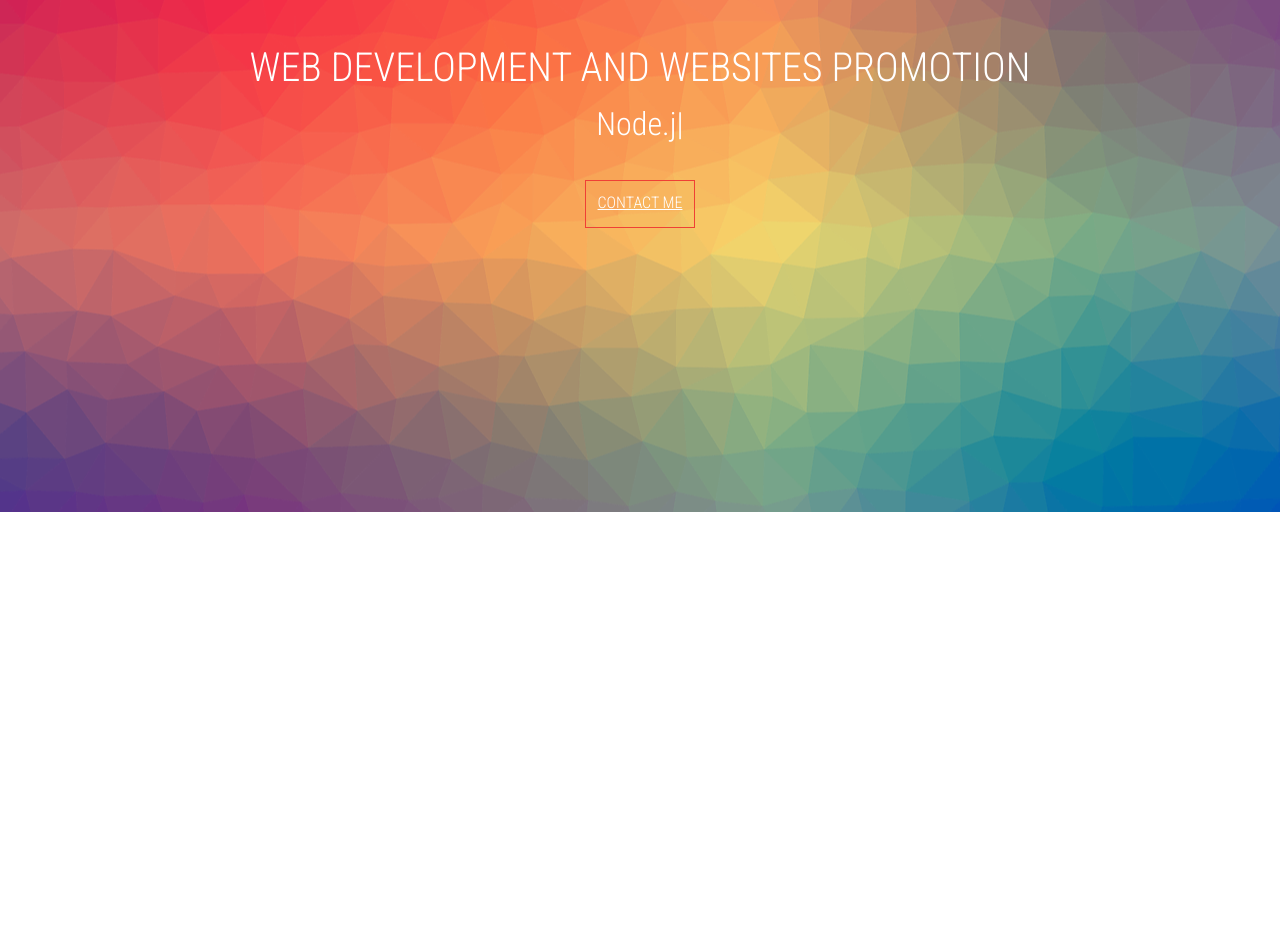
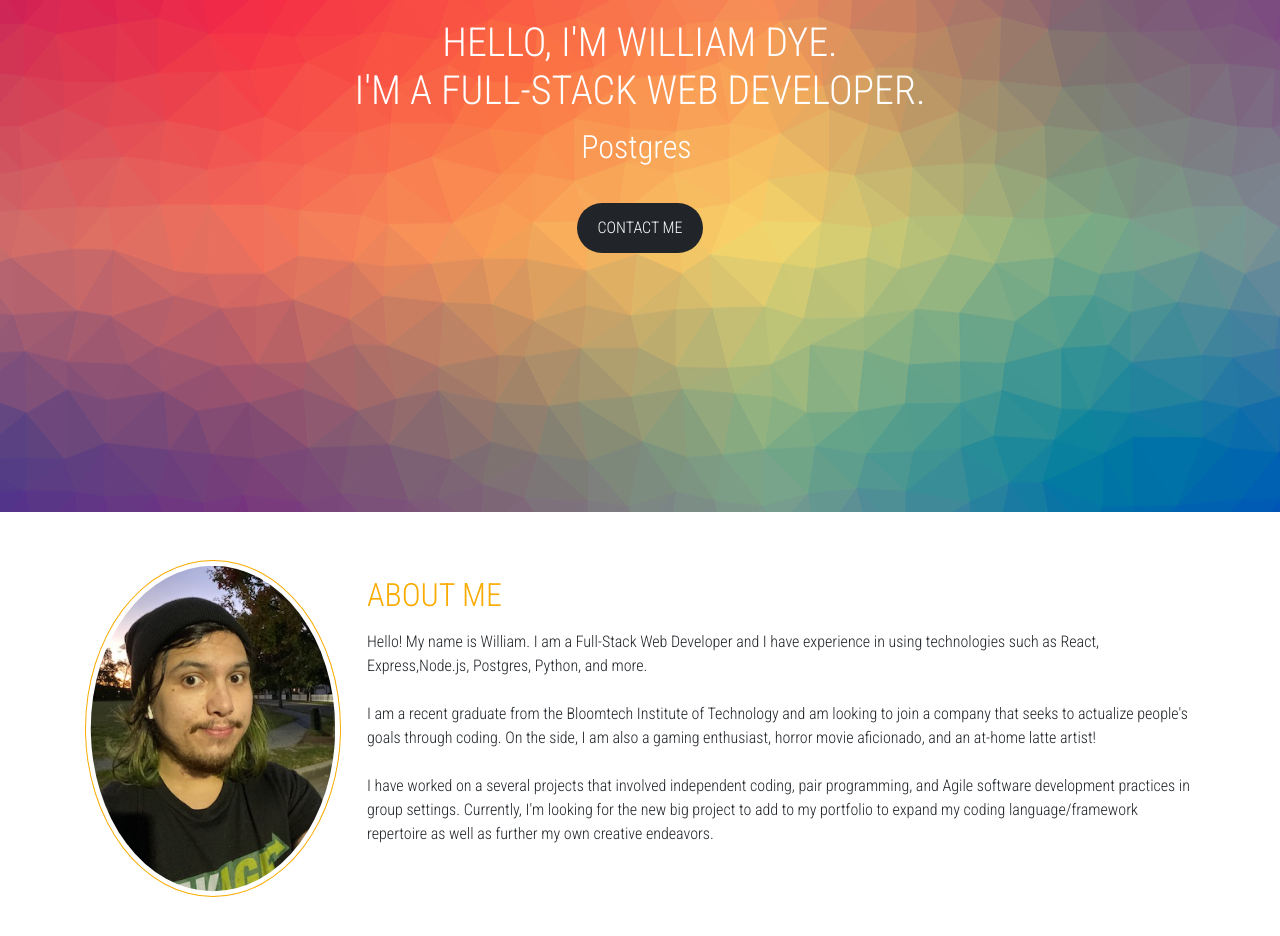
Before and after one commit to wzd200/wzdportfolio, a React (Create React App) app: page / in a window 1280 px wide. Shown: the part 280-1216 px from the top of the page. Before the commit the page ends 800 px from the top, so only its background shows below. Built offline with nearby package versions, Linux system fonts and the light colour scheme.

Commit message:
created aboutme layout

```diff
--- a/src/App.css
+++ b/src/App.css
@@ -6,6 +6,7 @@
   --primary-dark: rgba(255, 255, 255, 0);
   --primary-red: #ef4035;
   --primary-hover-red: #f33501;
+  --primary-black: rgb(33, 37, 41);
 }
 
 .App {
@@ -50,9 +51,14 @@
 /**************BODY***************/
 
 .body {
-  font-family: "Roboto Condensed", sans-serif;
+  font-family: 'Roboto Condensed', sans-serif !important;
 }
 
+/**************NAVBAR**************/
+
+.nav {
+  z-index: 2;
+}
 
 /**************NAVBRAND**************/
 
@@ -63,6 +69,12 @@
   /* padding: 0 !important; */
   height: 3rem !important;
   margin-top: .5rem;
+}
+
+@media(max-width: 768px) {
+  .navbar-brand {
+    width: 7rem;
+  }
 }
 
 /**************NAVLINKS**************/
@@ -114,11 +126,18 @@ nav ul li {
   align-items: center;
   text-align: center;
   font-family: "Roboto Condensed", sans-serif;
+  z-index: 1;
 }
 
 .main-info h1 {
   color: var(--primary-white);
   text-transform: uppercase;
+}
+
+@media(max-width: 768px) {
+  .main-info h1 {
+    font-size: 1.5rem !important;
+  }
 }
 
 /**************HEADER TYPED TEXT**************/
@@ -128,21 +147,67 @@ nav ul li {
   color: var(--primary-white);
 }
 
+@media(max-width: 768px) {
+  .typed-text {
+    font-size: 1.5rem !important;
+  }
+}
+
 /**************HEADER MAIN OFFER BUTTON**************/
 
 .btn-main-offer {
-  border: 1px solid var(--primary-red);
+  border: 1px solid var(--primary-dark);
+  background-color: var(--primary-black);
+  text-decoration: none;
   text-transform: uppercase;
-  border-radius: 0;
-  padding: 0.625rem 0.75rem 0.75rem 0.75rem;
+  border-radius: 25px;
+  padding: 0.75rem 1.2rem 0.75rem 1.2rem;
   color: var(--primary-white);
   margin: 2rem;
 }
 
-/**************PARTICLES**************/
-.tsparticles-canvas-el {
+.btn-main-offer:hover {
+  text-decoration: none;
+  background-color: var(--primary-white);
+  transition: .2s ease-in-out;
+}
+
+/**************HEADERPARTICLES**************/
+/* .tsparticles-canvas-el {
   position: absolute;
   height: 100vh;
   width: 100vw;
   z-index: 1;
+} */
+
+
+/**************AUTHORIMG**************/
+.photo-wrap {
+  display: flex;
+  justify-content: center;
+  align-items: center;
 }
+
+.author-img {
+  width: 16rem;
+  border-radius: 50%;
+  padding: .3rem;
+  border: 1px solid var(--primary-orange)
+}
+
+/**************ABOUTMETEXT**************/
+
+.aboutMe {
+  font-family: 'Roboto Condensed', sans-serif !important;
+}
+
+.about-header {
+  text-transform: uppercase;
+  color: var(--primary-orange)
+}
+
+@media(max-width: 468px) {
+  .profile-img {
+    width: 10rem;
+  }
+}
--- a/src/App.js
+++ b/src/App.js
@@ -2,12 +2,14 @@ import './App.css';
 import 'bootstrap/dist/css/bootstrap.min.css';
 import Navbar from './Components/Navbar';
 import Header from './Components/Header';
+import AboutMe from './Components/AboutMe';
 
 function App() {
   return (
     <>
       <Navbar/>
       <Header/>
+      <AboutMe/>
     </>
   );
 }
--- /dev/null
+++ b/src/Components/AboutMe.js
@@ -0,0 +1,30 @@
+import React from 'react'
+import author from '../IMG_0147s.jpg'
+
+const AboutMe = () => {
+  return (
+    <div className='container py-5'>
+        <div className='row'>
+            <div className='col-lg-3 col-xm-12'>
+                <div className='photo-wrap mb-5'>
+                    <img className='author-img' src={author} alt='William Dye, author'/>
+                </div>
+            </div>
+            <div className='aboutMe col-lg-9 col-xm-12'>
+                <h2 className='about-header mt-3 mb-3'>About Me</h2>
+                <p>
+                    Hello! My name is William. I am a Full-Stack Web Developer and I have experience in using technologies such as React, Express,Node.js, Postgres, Python, and more.
+                    <br/>
+                    <br/>
+                    I am a recent graduate from the Bloomtech Institute of Technology and am looking to join a company that seeks to actualize people's goals through coding. On the side, I am also a gaming enthusiast, horror movie aficionado, and an at-home latte artist!
+                    <br/>
+                    <br/>
+                    I have worked on a several projects that involved independent coding, pair programming, and Agile software development practices in group settings. Currently, I'm looking for the new big project to add to my portfolio to expand my coding language/framework repertoire as well as further my own creative endeavors.
+                </p>
+            </div>
+        </div>
+    </div>
+  )
+}
+
+export default AboutMe
--- a/src/Components/Header.js
+++ b/src/Components/Header.js
@@ -5,10 +5,12 @@ const Header = () => {
   return (
     <div className='header-wrapper'>
         <div className='main-info'>
-            <h1>web development and websites promotion</h1>
+            <h1>Hello, I'm William Dye.
+            <br></br>
+            I'm a full-stack web developer.</h1>
             <Typed
                 className='typed-text'
-                strings={['Web Development', 'React', 'Node.js', 'Express']}
+                strings={['React', 'Node.js', 'Express', 'Postgres', 'Python']}
                 typeSpeed={40}
                 backSpeed={60}
                 loop
```
Also changed, not shown: public/manifest.json, src/IMG_0147s.jpg (added).
